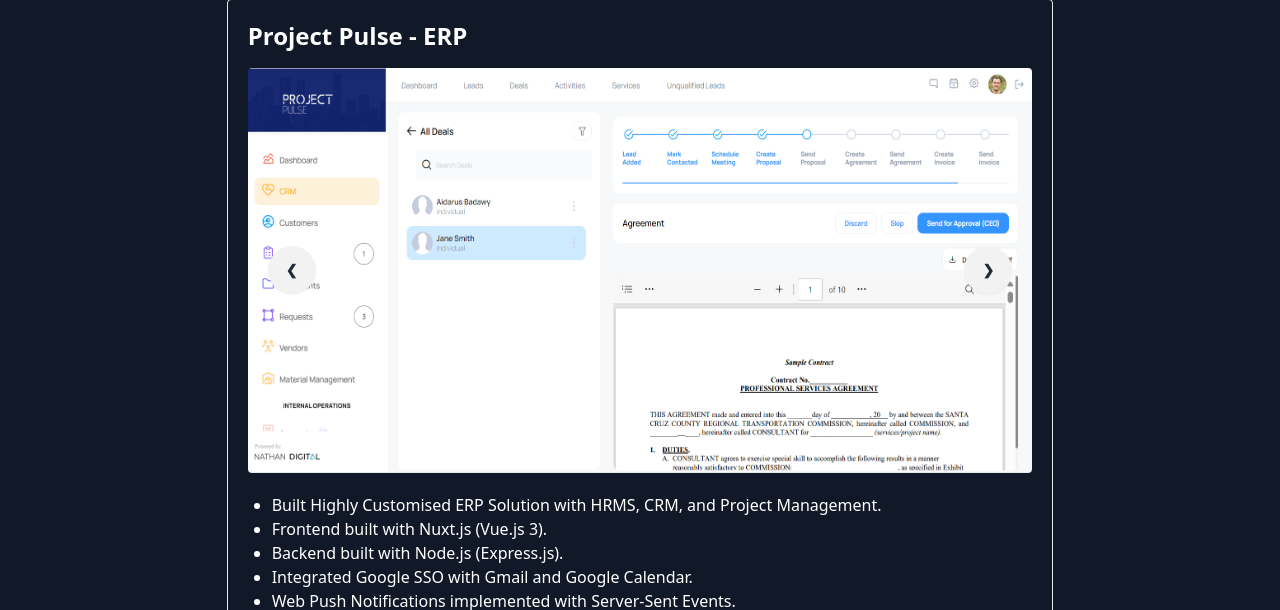
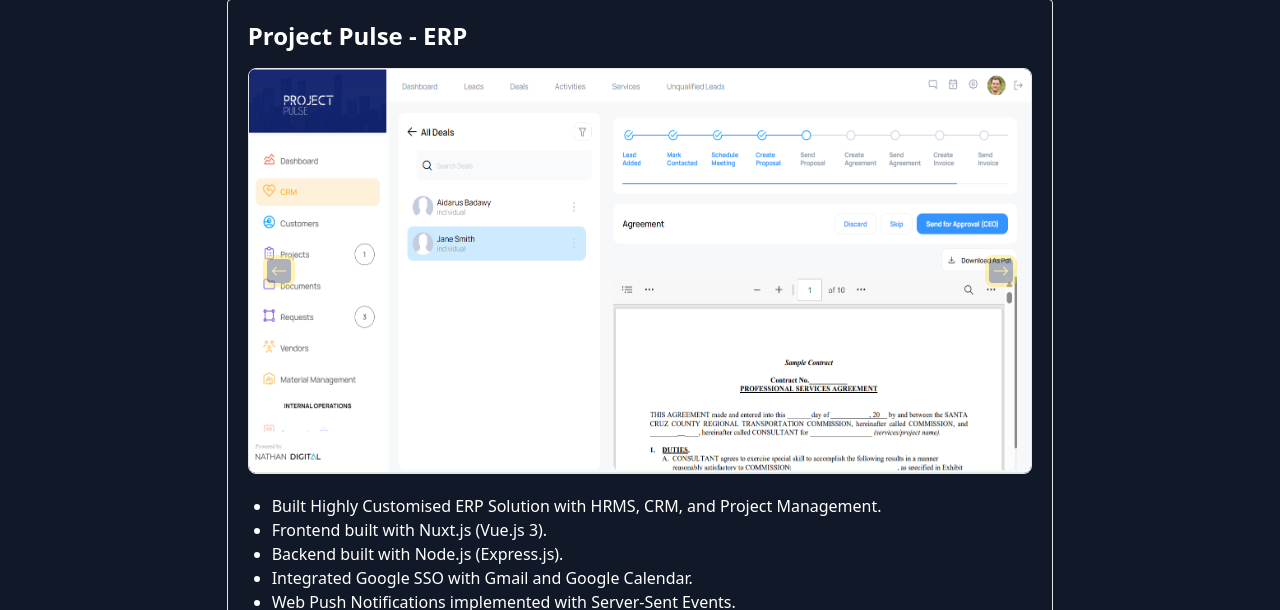
Before and after one commit to allopopot/allopopot.github.io, an Astro site: page /Portfolio in a window 1280 px wide. Shown: the part 190-800 px from the top of the page. Built offline with nearby package versions, Linux system fonts and the light colour scheme; Astro itself is replaced by a stand-in of ours.

Commit message:
Implemented Carousel in place of daisyUI Carousel

```diff
--- a/astro.config.mjs
+++ b/astro.config.mjs
@@ -1,10 +1,11 @@
 import { defineConfig } from 'astro/config';
 import tailwind from "@astrojs/tailwind";
+import react from "@astrojs/react";
 
-import react from "@astrojs/react";
+import vue from "@astrojs/vue";
 
 // https://astro.build/config
 export default defineConfig({
-  integrations: [tailwind(), react()],
+  integrations: [tailwind(), react(), vue()],
   site: "https://allopopot.github.io"
 });
--- /dev/null
+++ b/src/components/Carousel.vue
@@ -0,0 +1,71 @@
+<template>
+    <div class="w-full h-auto relative">
+        <button @click="prev($event)"
+            class="absolute top-[50%] left-[2%] p-1 rounded-lg border-yellow-300 border-4 bg-gray-700 opacity-[40%] hover:opacity-[100%] transition translate-y-[-50%]">
+            <i class="text-yellow-300">
+                <svg xmlns="http://www.w3.org/2000/svg" width="16" height="16" fill="currentColor"
+                    class="bi bi-arrow-left" viewBox="0 0 16 16">
+                    <path fill-rule="evenodd"
+                        d="M15 8a.5.5 0 0 0-.5-.5H2.707l3.147-3.146a.5.5 0 1 0-.708-.708l-4 4a.5.5 0 0 0 0 .708l4 4a.5.5 0 0 0 .708-.708L2.707 8.5H14.5A.5.5 0 0 0 15 8" />
+                </svg>
+            </i>
+        </button>
+
+        <div class="border flex flex-row overflow-hidden rounded-lg" ref="imageSlider">
+            <img class="w-full h-auto" :id="clean(image)" :src="image" v-for="image of props.images">
+        </div>
+
+        <button @click="next($event)"
+            class="absolute top-[50%] right-[2%] p-1 rounded-lg border-yellow-300 border-4 bg-gray-700 opacity-[40%] hover:opacity-[100%] transition translate-y-[-50%]">
+            <i class="text-yellow-300">
+                <svg xmlns="http://www.w3.org/2000/svg" width="16" height="16" fill="currentColor"
+                    class="bi bi-arrow-right" viewBox="0 0 16 16">
+                    <path fill-rule="evenodd"
+                        d="M1 8a.5.5 0 0 1 .5-.5h11.793l-3.147-3.146a.5.5 0 0 1 .708-.708l4 4a.5.5 0 0 1 0 .708l-4 4a.5.5 0 0 1-.708-.708L13.293 8.5H1.5A.5.5 0 0 1 1 8" />
+                </svg>
+            </i>
+        </button>
+
+    </div>
+</template>
+
+
+<script setup>
+import { ref, onBeforeMount } from "vue"
+
+const props = defineProps({ 'images': Array })
+const imageSlider = ref(null)
+
+const currentPosition = ref(0)
+
+
+function prev(event) {
+    event.preventDefault()
+    if (currentPosition.value === 0) { return }
+    currentPosition.value = currentPosition.value - 1
+    let element = document.querySelector(`#${clean(props.images[currentPosition.value])}`)
+    if (element === null) { return }
+    imageSlider.value.scrollTo({
+        left: element.offsetLeft, behavior: "smooth"
+    })
+}
+
+function next(event) {
+    event.preventDefault()
+    if (currentPosition.value === props.images.length - 1) { return }
+    currentPosition.value = currentPosition.value + 1
+    let element = document.querySelector(`#${clean(props.images[currentPosition.value])}`)
+    if (element === null) { return }
+    imageSlider.value.scrollTo({
+        left: element.offsetLeft, behavior: "smooth"
+    })
+}
+
+function clean(string) {
+    if ([undefined, null, ""].includes(string)) { return null }
+    string = string.replace(/\//g, '')
+    string = string.replace(/\-/g, '')
+    string = string.replace(/\./g, '')
+    return string
+}
+</script>
--- a/src/components/Sidebar.tsx
+++ b/src/components/Sidebar.tsx
@@ -46,9 +46,9 @@
             <div className="w-full h-full overflow-hidden mt-5">
                 <div className="w-full h-full overflow-auto p-5 pt-0 text-justify">
                     {
-                        links.map((el) => {
+                        links.map((el, index) => {
                             return (
-                                <a href={el.link}>
+                                <a href={el.link} key={index}>
                                     <div className="w-full py-3 px-4 rounded border-gray-900 mb-3 border-2 hover:bg-gray-900 hover:text-yellow-300 transition-all shadow-lg">
                                         <p className="font-semibold">{el.nav}</p>
                                     </div>
--- a/src/pages/Portfolio.astro
+++ b/src/pages/Portfolio.astro
@@ -2,6 +2,9 @@
 import MainLayout from "../layouts/MainLayout.astro";
 const title = "Portfolio";
 import portfolioData from "../assets/portfolioData.json";
+import Carousel from "../components/Carousel.vue";
+
+let portfolio = portfolioData[0];
 ---
 
 <MainLayout title={title}>
@@ -15,33 +18,24 @@
             <hr class="my-4 border-yellow-300" />
 
             {
-                portfolioData.map((el,i) => {
+                portfolioData.map((el, i) => {
                     return (
                         <div class="border rounded p-5 mb-4">
                             <h2 class="text-2xl font-semibold mb-4">
                                 {el.title}
                             </h2>
 
+                            {/* Carousel */}
+                            {() => {
+                                if (el.picturesPath.length !== 0) {
+                                    return (
+                                        <Carousel client:only="vue" images={el.picturesPath} />
+                                    );
+                                }
+                            }}
+                            {/* Carousel */}
 
-                            {
-                                (el.picturesPath.length>0) &&
-                                <div class="carousel w-full rounded mb-5">
-                                {el.picturesPath.map((al,index) => {
-                                    return (
-                                    <div id={`slide${i}${index}`} class="carousel-item relative w-full">
-                                        <img src={al} class="w-full" />
-                                        <div class="absolute flex justify-between transform -translate-y-1/2 left-5 right-5 top-1/2">
-                                        <a href={`#slide${i}${index-1}`} class="btn btn-circle">❮</a>
-                                        <a href={`#slide${i}${index+1}`} class="btn btn-circle">❯</a>
-                                        </div>
-                                    </div>
-                                    )
-                                })}
-                            </div>
-                            }
-
-
-                            <ul>
+                            <ul class="mt-5">
                                 {el.description.map((ul) => {
                                     return (
                                         <li class="list-disc text-md ml-6">
--- a/tailwind.config.mjs
+++ b/tailwind.config.mjs
@@ -14,7 +14,5 @@
 			}
 		},
 	},
-	plugins: [
-		require('daisyui')
-	],
+	plugins: [],
 }
--- a/tsconfig.json
+++ b/tsconfig.json
@@ -1,7 +1,7 @@
 {
   "extends": "astro/tsconfigs/strict",
   "compilerOptions": {
-    "jsx": "react-jsx",
+    "jsx": "preserve",
     "jsxImportSource": "react"
   }
 }
```
Also changed, not shown: package.json (+3 -4 lines), 1 other file.
